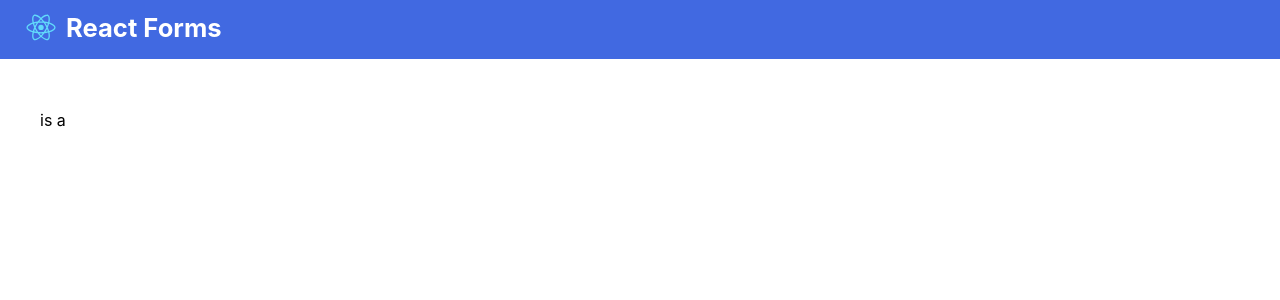
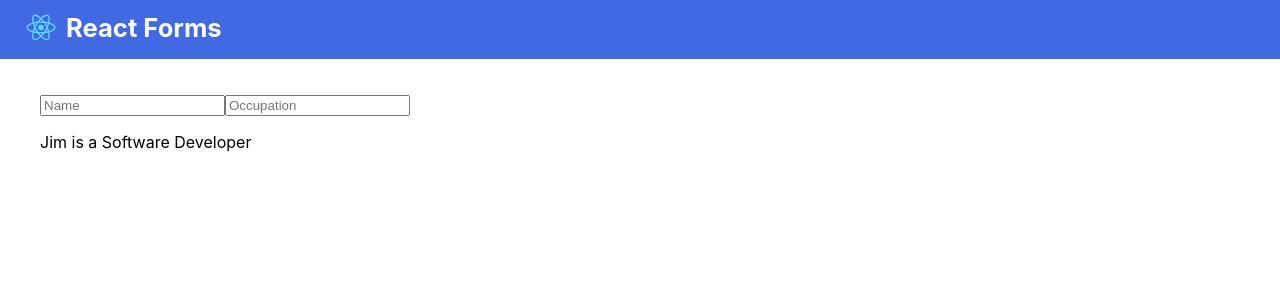
Before and after one commit to myronschippers/isurus-react-forms, a React (Create React App) app: page / in a window 1280 px wide. Shown: the top 300 px of the page. Built offline with nearby package versions, Linux system fonts and the light colour scheme.

Commit message:
after demonstration we have 2 fields with a single handler

```diff
--- a/src/components/App/App.js
+++ b/src/components/App/App.js
@@ -5,10 +5,46 @@ import Header from '../Header/Header';
 class App extends Component {
     state = {
         employee: {
-            name: '',
-            occupation: '',
+            name: 'Jim',
+            occupation: 'Software Developer',
         },
+        employeesList: [],
     };
+
+    // handlerChangeName = (event) => {
+    //     const fieldValue = event.target.value;
+
+    //     this.setState({
+    //         employee: {
+    //             ...this.state.employee,
+    //             name: fieldValue,
+    //         }
+    //     })
+    // }
+
+    // handlerChangeOccupation = (event) => {
+    //     const fieldValue = event.target.value;
+
+    //     this.setState({
+    //         employee: {
+    //             ...this.state.employee,
+    //             occupation: fieldValue,
+    //         }
+    //     })
+    // }
+
+    handlerChangeOfAll(event, dataKey) {
+        const fieldValue = event.target.value;
+        // $(this).data().type
+        // const dataKey = event.target.dataset.type;
+
+        this.setState({
+            employee: {
+                ...this.state.employee,
+                [dataKey]: fieldValue,
+            }
+        })
+    }
 
     render() {
         return (
@@ -16,6 +52,16 @@ class App extends Component {
                 <Header title="React Forms" />
 
                 <div className="container">
+                    <input
+                        type="text"
+                        placeholder="Name"
+                        onChange={(event) => this.handlerChangeOfAll(event, 'name')}
+                    />
+                    <input
+                        type="text"
+                        placeholder="Occupation"
+                        onChange={(event) => this.handlerChangeOfAll(event, 'occupation')}
+                    />
                     <p>{this.state.employee.name} is a {this.state.employee.occupation}</p>
                 </div>
             </div>
```
